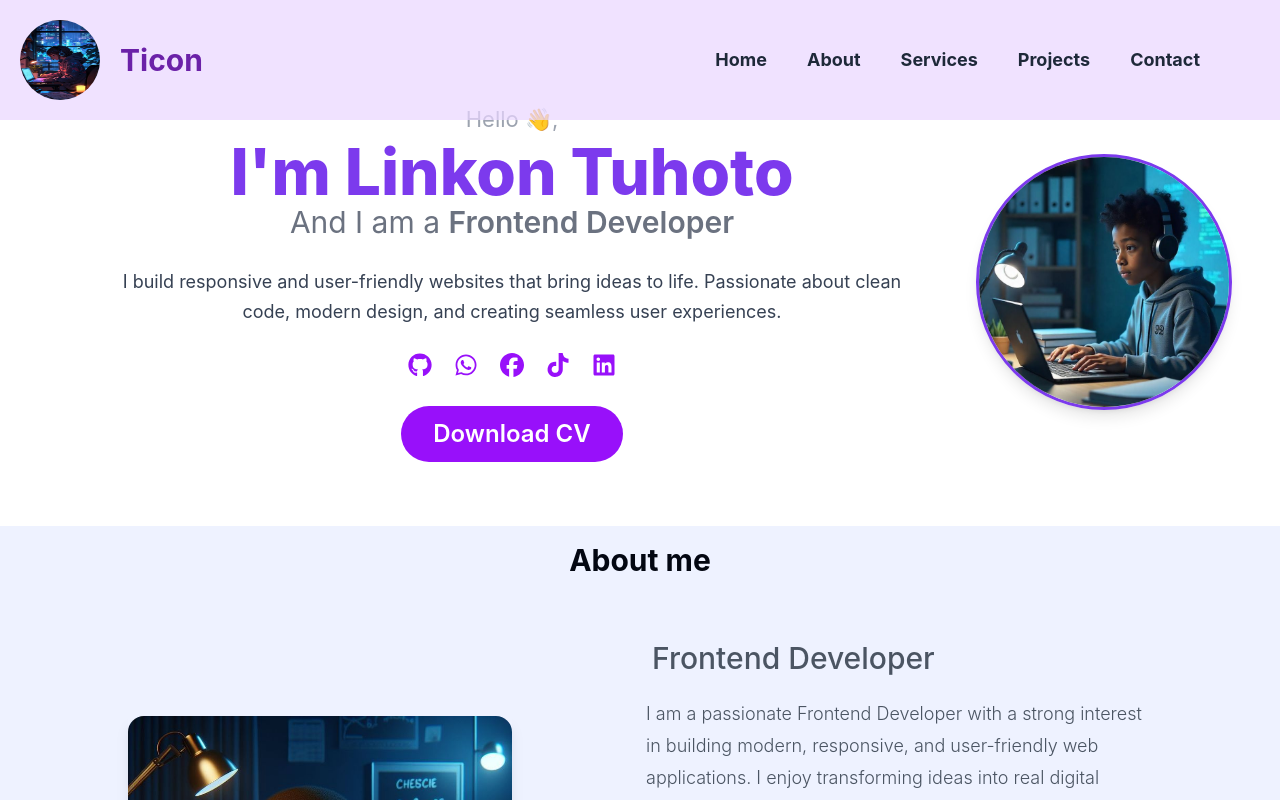
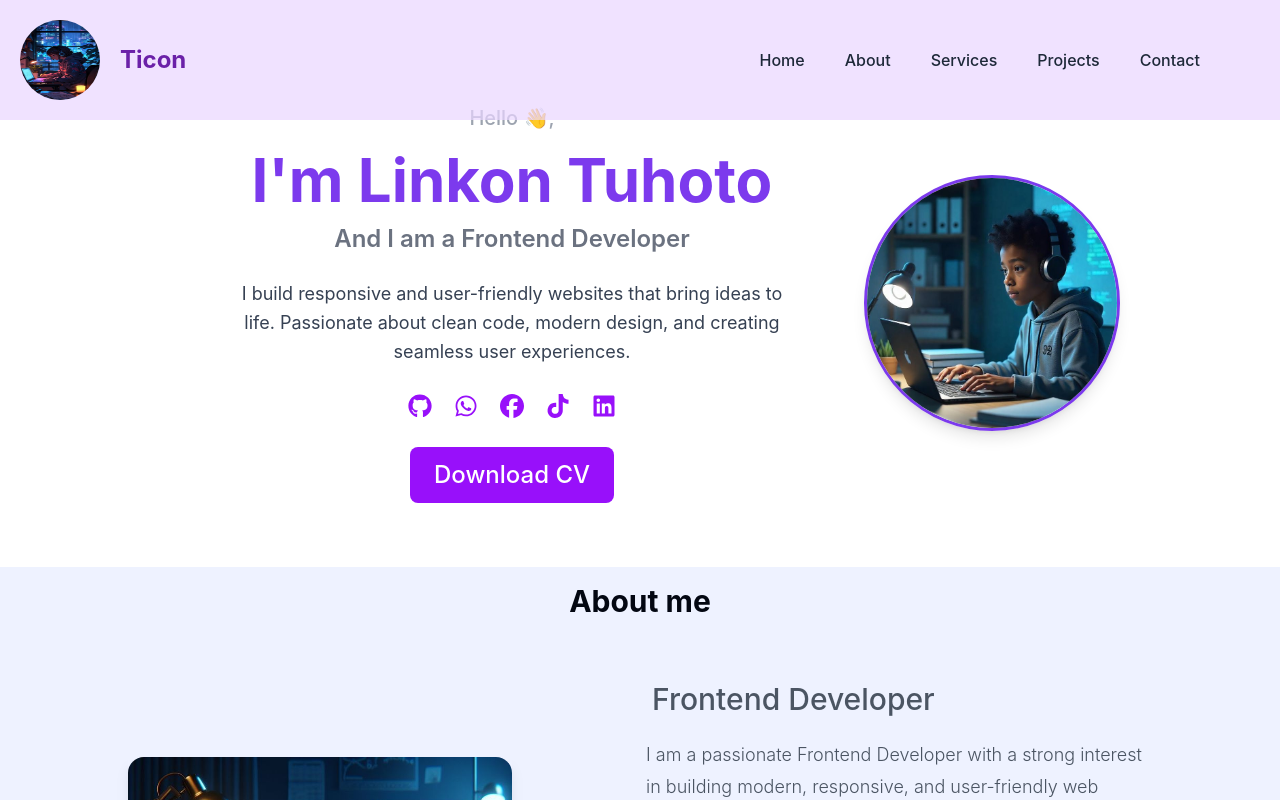
Before and after one commit to Linkon-Tuhoto/my--react-portfolio, a React (Vite) app: page / in a window 1280 px wide. Shown: the top 800 px of the page. Built offline with nearby package versions, Linux system fonts and the light colour scheme.

Commit message:
changed herosection styling

```diff
--- a/src/components/header.jsx
+++ b/src/components/header.jsx
@@ -25,10 +25,10 @@ function Header(){
         <div className="flex items-center justify-between ">
             <div className="text-blue-800 m-5 grid grid-flow-col gap-5 ">
                 <img src={logoImage} alt="Person" className="w-10 h-10 md:w-20 md:h-20 rounded-full"></img>
-                <h1 className="text-2xl md:text-3xl flex justify-center items-center inset-0 text-[#6B21A8] font-bold">Ticon</h1>
+                <h1 className="text-xl md:text-2xl flex justify-center items-center inset-0 text-[#6B21A8] font-bold">Ticon</h1>
             </div>
             <div className="">
-                <ul className="md:grid md:grid-flow-col md:justify-center md:gap-10 md:mr-20 hidden m-5 font-bold text-lg">
+                <ul className="md:grid md:grid-flow-col md:justify-center md:gap-10 md:mr-20 hidden m-5 text-base font-medium transition">
                     <li><a href="#home" className="text-gray-800 hover:text-purple-500">Home</a></li>
                     <li><a href="#about" className="text-gray-800 hover:text-purple-500">About</a></li>
                     <li><a href="#services" className="text-gray-800 hover:text-purple-500">Services</a></li>
@@ -43,7 +43,7 @@ function Header(){
         </div>
 
             {open && (
-            <ul className="grid grid-flow-row justify-center gap-10 md:hidden bg-white/80 backdrop-blur-md shadow-lg absolute top-full w-8/12 right-0 rounded-l-2xl shadow p-10 pb-[100%] mb-0 font-bold  text-2xl">
+            <ul className="grid grid-flow-row justify-center gap-10 md:hidden bg-white/80 backdrop-blur-md shadow-lg absolute top-full w-8/12 right-0 rounded-l-2xl shadow p-10 pb-[100%] mb-0 font-bold  text-sm">
                     <li><a href="#home" className="text-gray-800 hover:text-purple-500 transition duration-300 " onClick={() => setopen(false)}>Home</a></li>
                     <li><a href="#about" className="text-gray-800  hover:text-purple-500" onClick={() => setopen(false)}>About</a></li>
                     <li><a href="#services" className="text-gray-800 hover:text-purple-500" onClick={() => setopen(false)}>Services</a></li>
--- a/src/components/hero.jsx
+++ b/src/components/hero.jsx
@@ -9,10 +9,10 @@ function Hero() {
     <section id="home" className='scroll-mt-26'>
     <div className='grid grid-cols-1 md:flex md:justify-center md:items-center scroll-smooth pt-[10%] md:pt-[3%] '>
     <div className='text-center p-8 md:p-16 leading-relaxed'>
-        <h3 className="text-[#9CA3AF] text-[3.2rem] font-normal leading-relaxed text-[22px] ">Hello 👋,</h3>
-        <h1 className="text-[#7C3AED] text-5xl mt-2 text-[3.2rem] md:text-[4rem] font-extrabold leading-13">I'm Linkon Tuhoto</h1>
-        <h3 className="text-[#6B7280] text-3xl md:text-3xl mt-1 mb-6 leading-snug font-normal">And I am a <span className='text-[ #7C3AED] font-semibold'>Frontend Developer</span></h3>
-        <p className="text-gray-700 mt-4 text-base md:text-lg font-normal leading-relaxed mx-auto max-w-[800px]">I build responsive and user-friendly websites that bring ideas to life.
+        <h3 className="text-[#9CA3AF] text-lg md:text-xl font-medium leading-relaxed ">Hello 👋,</h3>
+        <h1 className="text-[#7C3AED] text-4xl mt-2 md:text-6xl font-bold leading-tight">I'm Linkon Tuhoto</h1>
+        <h3 className="text-[#6B7280] text-xl md:text-2xl font-semibold mt-1 mb-6 leading-snug">And I am a <span className='text-[ #7C3AED] font-semibold'>Frontend Developer</span></h3>
+        <p className="text-gray-700 mt-4 text-base md:text-lg font-normal leading-relaxed mx-auto max-w-xl">I build responsive and user-friendly websites that bring ideas to life.
            Passionate about clean code, modern design, and creating seamless user experiences.
         </p>
         <div className="text-purple-600 hover:text-purple-700 text-2xl flex justify-center mt-6">
@@ -22,7 +22,7 @@ function Hero() {
             <a href="#" alt="icon" target="_blank"><FontAwesomeIcon icon={faTiktok} className="text-2xl mx-2"  /></a>
             <a href="#" alt="icon" target="_blank"><FontAwesomeIcon icon={faLinkedin} className="text-2xl mx-2"  /></a>
         </div>
-        <button className="bg-purple-600 hover:bg-purple-700 text-white font-semibold px-8 py-3 rounded-[9999px] transition-colors mt-6 inline-block text-2xl"><a href="#">Download CV</a></button>
+        <button className="bg-purple-600 hover:bg-purple-700 text-white font-medium px-6 py-3 rounded-lg transition-colors mt-6 inline-block text-2xl "><a href="#">Download CV</a></button>
     </div>
 
     <div className="w-[16rem] h-[16rem] mx-auto md:mx-0">
--- a/src/components/services.jsx
+++ b/src/components/services.jsx
@@ -1,6 +1,4 @@
 import React, { useState } from 'react';
-//import { FontAwesomeIcon } from "@fortawesome/react-fontawesome";
-//import {faLaptop, faPalette, faWrench} from "@fortawesome/free-brands-svg-icons";
 import { FontAwesomeIcon } from "@fortawesome/react-fontawesome";
 import { faGithub, faLinkedin, faWhatsapp, faFacebook, faTiktok} from "@fortawesome/free-brands-svg-icons";
 import { faCode, faLayerGroup, faTools } from '@fortawesome/free-solid-svg-icons';
```
